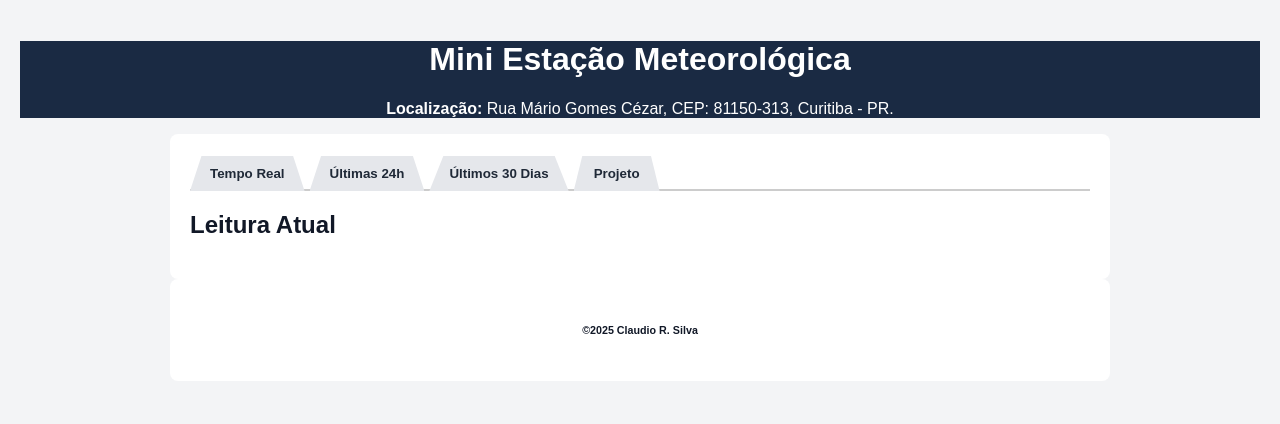
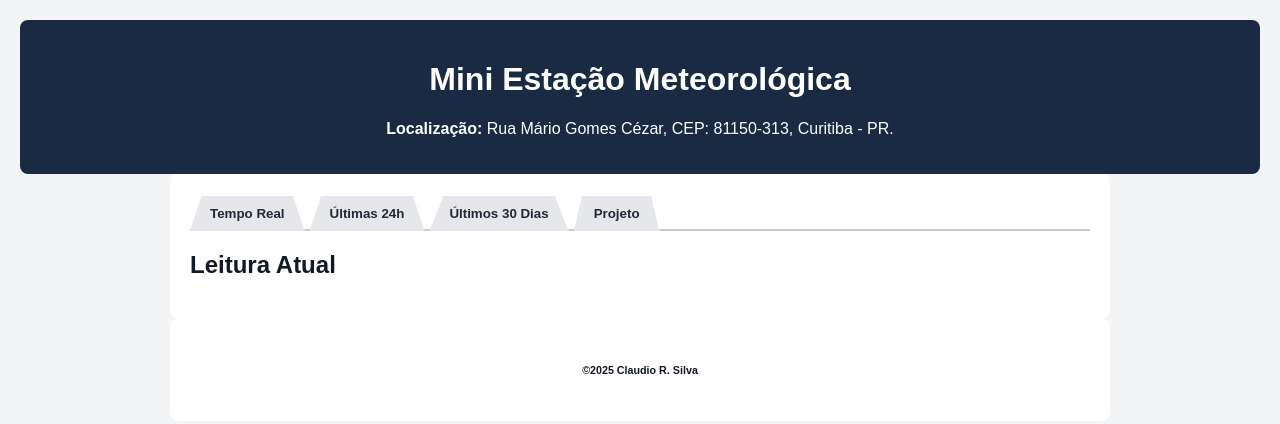
Before and after one commit to ArkhosAggelos/estacao_meteorologica, a website: page site/index.html in a window 1280 px wide. Drawn offline with nearby package versions, Linux system fonts and the light colour scheme; no server answers.

Commit message:
Cabeçalho

```diff
--- a/site/index.html
+++ b/site/index.html
@@ -9,7 +9,7 @@
 </head>
 <body>
   <header>
-    <div class="cabeca">
+    <div class="cabecalho">
       <h1>Mini Estação Meteorológica</h1>
       <p><b>Localização:</b> Rua Mário Gomes Cézar, CEP: 81150-313, Curitiba - PR.</p>
     </div>
--- a/site/style.css
+++ b/site/style.css
@@ -14,9 +14,17 @@ body {
 }
 
 header {
-  background: #1a2a43;
   text-align: center;
   color: white;
+}
+
+.cabecalho {
+  ax-width: 900px;
+  margin: auto;
+  background: #1a2a43;
+  border-radius: 8px;
+  padding: 20px;
+
 }
 
 h6 {
```
